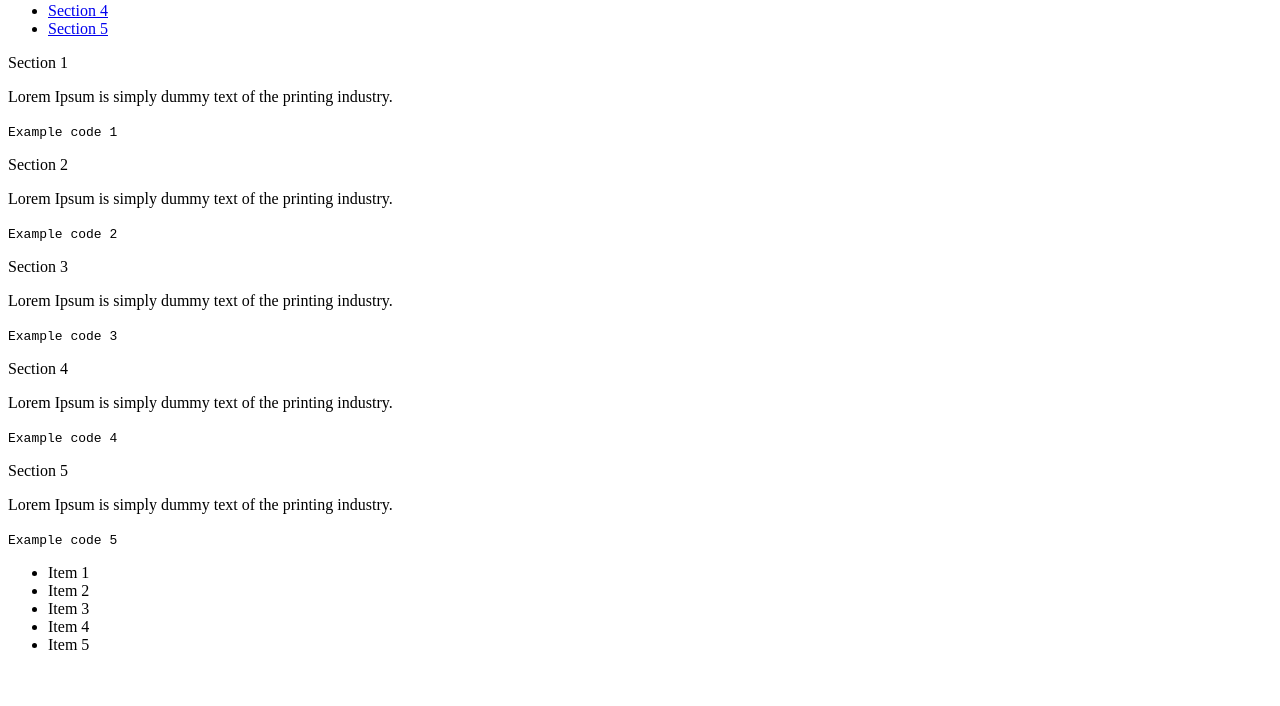
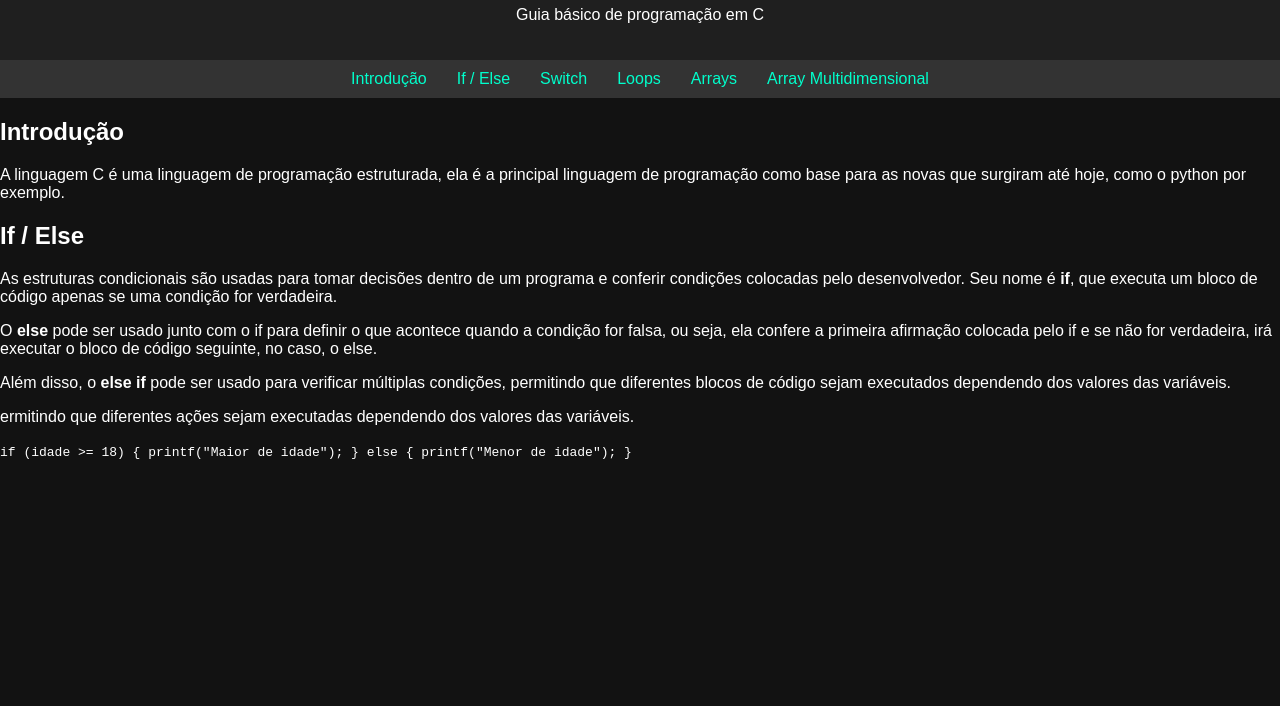
Before and after one commit to Vitrolaaotn/Projeto-Documentacao-Tecnica, a website built with Vite: page index.html in a window 1280 px wide. Shown: the part 94-800 px from the top of the page. Built offline with nearby package versions, Linux system fonts and the light colour scheme.

Commit message:
criação da nav e da primeira section

```diff
--- a/index.html
+++ b/index.html
@@ -1,64 +1,56 @@
 <!DOCTYPE html>
-<html lang="en">
+<html lang="pt-br">
 <head>
-  <meta charset="UTF-8">
-  <title>Technical Documentation Page</title>
-  <meta name="viewport" content="width=device-width, initial-scale=1.0">
-  <link rel="stylesheet" href="styles.css">
+    <meta charset="UTF-8">
+    <title>Documentação em C</title>
+    <link rel="stylesheet" href="styles.css">
 </head>
 <body>
-  <!-- NAVBAR FORA do main -->
-  <nav id="navbar">
-    <header>Technical Documentation</header>
-    <ul>
-      <li><a href="#Section_1" class="nav-link">Section 1</a></li>
-      <li><a href="#Section_2" class="nav-link">Section 2</a></li>
-      <li><a href="#Section_3" class="nav-link">Section 3</a></li>
-      <li><a href="#Section_4" class="nav-link">Section 4</a></li>
-      <li><a href="#Section_5" class="nav-link">Section 5</a></li>
-    </ul>
+
+  <header>
+      <h1>Documentação da Linguagem C</h1>
+      <p>Guia básico de programação em C</p>
+  </header>
+
+  <nav>
+      <ul>
+          <li><a href="#intro">Introdução</a></li>
+          <li><a href="#if">If / Else</a></li>
+          <li><a href="#switch">Switch</a></li>
+          <li><a href="#loops">Loops</a></li>
+          <li><a href="#array">Arrays</a></li>
+          <li><a href="#multi">Array Multidimensional</a></li>
+      </ul>
   </nav>
 
-  <main id="main-doc">
+  <main>
 
-    <section class="main-section" id="Section_1">
-      <header>Section 1</header>
-      <p>Lorem Ipsum is simply dummy text of the printing industry.</p>
-      <p><code>Example code 1</code></p>
+    <section id="intro">
+        <h2>Introdução</h2>
+        <p>A linguagem C é uma linguagem de programação estruturada, ela é a principal linguagem de programação como base para as novas que surgiram até hoje, como o python por exemplo.</p>
     </section>
 
-    <section class="main-section" id="Section_2">
-      <header>Section 2</header>
-      <p>Lorem Ipsum is simply dummy text of the printing industry.</p>
-      <p><code>Example code 2</code></p>
+    <section id="if">
+        <h2>If / Else</h2>
+        <p>
+        As estruturas condicionais são usadas para tomar decisões dentro de um programa e conferir condições colocadas pelo desenvolvedor. Seu nome é <strong>if</strong>, que executa um bloco de código apenas se uma condição for verdadeira.
+        </p>
+
+        <p>
+        O <strong>else</strong> pode ser usado junto com o if para definir o que acontece quando a condição for falsa, ou seja, ela confere a primeira afirmação colocada pelo if e se não for verdadeira, irá executar o bloco de código seguinte, no caso, o else.
+        </p>
+        <p>
+          Além disso, o <strong>else if</strong> pode ser usado para verificar múltiplas condições, permitindo que diferentes blocos de código sejam executados dependendo dos valores das variáveis.
+        </p>
+        <p>
+          ermitindo que diferentes ações sejam executadas dependendo dos valores das variáveis.
+        </p>
+
+    <code>
+    if (idade >= 18) {
+        printf("Maior de idade");
+    } else {
+        printf("Menor de idade");
+    }
+    </code>
     </section>
-
-    <section class="main-section" id="Section_3">
-      <header>Section 3</header>
-      <p>Lorem Ipsum is simply dummy text of the printing industry.</p>
-      <p><code>Example code 3</code></p>
-    </section>
-
-    <section class="main-section" id="Section_4">
-      <header>Section 4</header>
-      <p>Lorem Ipsum is simply dummy text of the printing industry.</p>
-      <p><code>Example code 4</code></p>
-    </section>
-
-    <section class="main-section" id="Section_5">
-      <header>Section 5</header>
-      <p>Lorem Ipsum is simply dummy text of the printing industry.</p>
-      <p><code>Example code 5</code></p>
-      <ul>
-        <li>Item 1</li>
-        <li>Item 2</li>
-        <li>Item 3</li>
-        <li>Item 4</li>
-        <li>Item 5</li>
-      </ul>
-    </section>
-
-  </main>
-
-</body>
-</html>
--- a/styles.css
+++ b/styles.css
@@ -0,0 +1,37 @@
+body {
+    font-family: Arial, sans-serif;
+    margin: 0;
+    background-color: #121212;
+    color: #ffffff;
+}
+
+header {
+    background-color: #1f1f1f;
+    padding: 20px;
+    text-align: center;
+}
+
+nav {
+    background-color: #333;
+}
+
+nav ul {
+    list-style: none;
+    display: flex;
+    justify-content: center;
+    padding: 10px;
+    margin: 0px;
+}
+
+nav ul li {
+    margin: 0 15px;
+}
+
+nav ul li a {
+    color: #00ffcc;
+    text-decoration: none;
+}
+
+nav ul li a:hover {
+    text-decoration: underline;
+}
```
